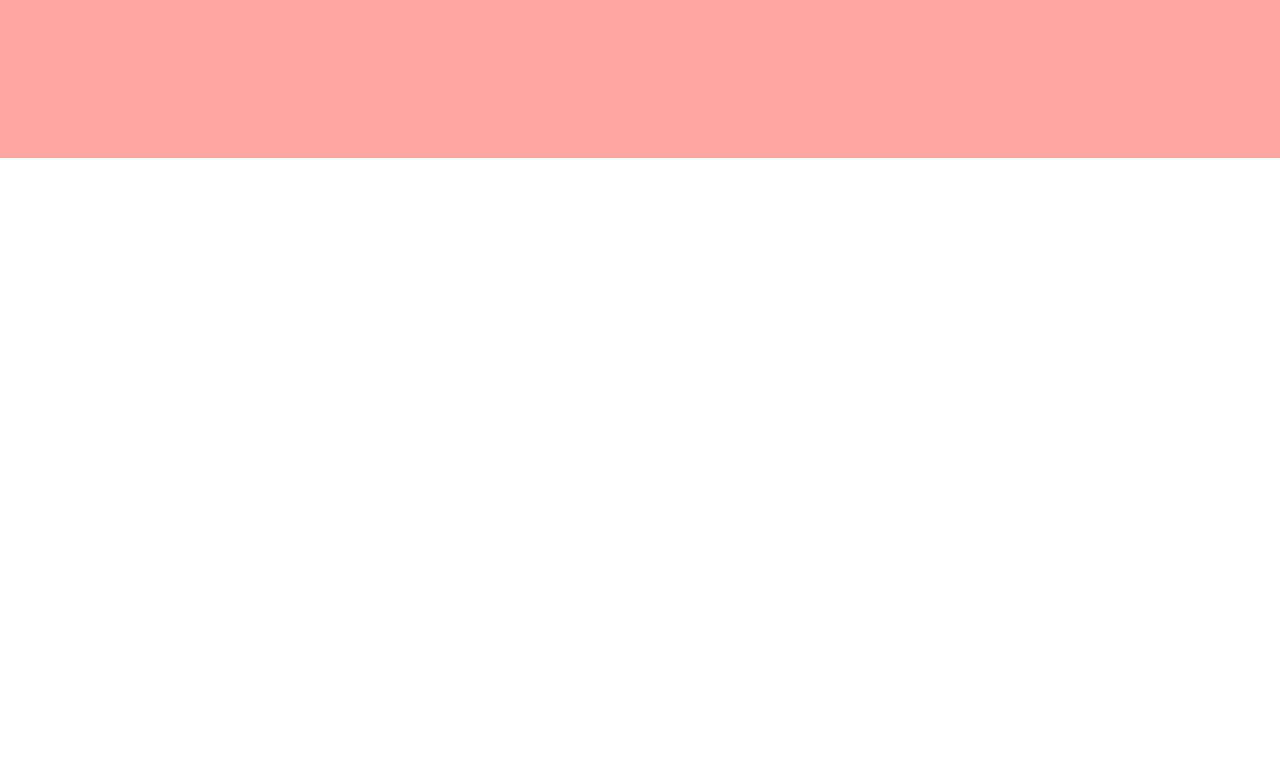
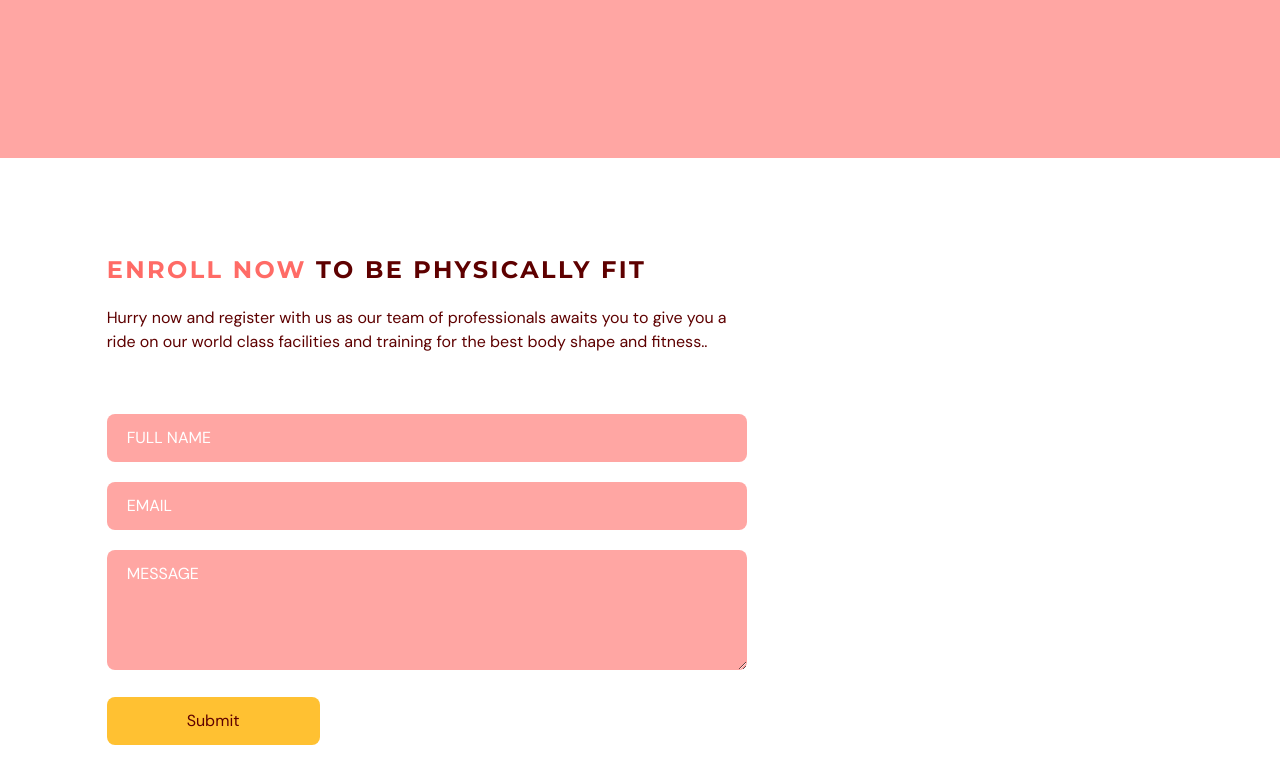
Before and after one commit to emmacodec/waspbades, a React (Vite) app: page / in a window 1280 px wide. Shown: the part 2700-3484 px from the top of the page. Before the commit the page ends 2858 px from the top, so only its background shows below. Built offline with nearby package versions, Linux system fonts and the light colour scheme.

Commit message:
working on enroll comppnent did some integration with the formsubmit API and also workes the the useForm hook

```diff
--- a/package.json
+++ b/package.json
@@ -14,7 +14,8 @@
     "framer-motion": "^10.16.4",
     "react": "^18.2.0",
     "react-anchor-link-smooth-scroll": "^1.0.12",
-    "react-dom": "^18.2.0"
+    "react-dom": "^18.2.0",
+    "react-hook-form": "^7.47.0"
   },
   "devDependencies": {
     "@types/node": "^20.7.1",
--- a/src/App.tsx
+++ b/src/App.tsx
@@ -4,6 +4,7 @@ import { SelectedPage } from "@/Shared/type"
 import Home from "@/Components/Home/Index";
 import Benefits from "@/Components/Benefits/Index";
 import Classes from "@/Components/Classes/Index";
+import Enroll from "@/Components/Enroll/Index";
 
 
 
@@ -34,6 +35,7 @@ function App() {
      <Home setSelectedPage={setSelectedPage}/>
      <Benefits setSelectedPage={setSelectedPage} />
      <Classes setSelectedPage={setSelectedPage} />
+     <Enroll setSelectedPage={setSelectedPage} />
     </div>
   )
 }
--- /dev/null
+++ b/src/Components/Enroll/Index.tsx
@@ -0,0 +1,126 @@
+import Text from "@/Shared/Text";
+import { SelectedPage } from "@/Shared/type";
+import { motion } from "framer-motion";
+import { useForm } from "react-hook-form";
+
+type Props = {
+    setSelectedPage: (value: SelectedPage) => void;
+}
+
+const Enroll = ({setSelectedPage}: Props) => {
+
+    const {
+        register,
+        trigger,
+        formState: {errors}
+    } = useForm();
+
+const handleSubmit = async (e: any) => {
+    const isCorrect = await trigger();
+    if (!isCorrect) {
+        e.preventDefault();
+    }
+}
+
+const styles = `w-full rounded-lg bg-primary-300 px-5 py-3 placeholder:text-white mt-5`
+
+  return (
+    <section id="enroll" className="mx-auto w-5/6 pt-24 pb-32">
+        <motion.div
+        onViewportEnter={() => setSelectedPage(SelectedPage.EnrollNow)}
+        >
+            {/*header*/}
+            <motion.div
+            initial="hidden"
+            whileInView='visible'
+            viewport={{once:true, amount:0.5}}
+            transition={{delay: 0.2, duration: 2}}
+            variants={{hidden:{opacity: 0, x: -50}, visible:{opacity: 1, x: 0},}}
+            className="md:w-3/5"
+            >
+                <Text>
+                    <span className="text-primary-500">Enroll Now</span> To be Physically Fit
+                </Text>
+                <p className="my-5">Hurry now and register with us as our team of professionals awaits you to give you a ride on our world class facilities and training for the best body shape and fitness..</p>
+            </motion.div>
+
+            {/*forms*/}
+            <div className="mt-10 justify-between gap-8 md:flex">
+                <motion.div
+                     initial="hidden"
+                     whileInView='visible'
+                     viewport={{once:true, amount:0.5}}
+                     transition={{delay: 0.2, duration: 2}}
+                     variants={{hidden:{opacity: 0, y: 50}, visible:{opacity: 1, y: 0},}}
+                className="mt-10 basis-3/5 md:mt-0"
+                >
+                    <form
+                    target="_blank"
+                    onSubmit={handleSubmit}
+                    method="POST"
+                    action="https://formsubmit.co/461fc081ef4670429b29fad1762e823f"
+                    >
+                        <input
+                        className={styles}
+                        type="text"
+                        placeholder="FULL NAME"
+                        {...register("name", {
+                            required: true,
+                            maxLength: 100,
+                        })}
+                        />
+                        {errors.name && (
+                            <p className="mt-1 text-primary-300">
+                                {errors.name.type === "required" && "This field is required"}
+                                {errors.name.type === "maxLength" && "Max length is a 100 character"}
+                            </p>
+                        )}
+
+                        <input
+                        className={styles}
+                        type="email"
+                        placeholder="EMAIL"
+                        {...register("email", {
+                            required: true,
+                            pattern: /^[A-Z0-9._%+-]+@[A-Z0-9.-]+\.[A-Z]{2,}$/i,
+                        })}
+                        />
+                        {errors.email && (
+                            <p className="mt-1 text-primary-300">
+                                {errors.email.type === "required" && "This field is required"}
+                                {errors.email.type === "pattern" && "Invalid email address"}
+                            </p>
+                        )}
+
+                       <textarea
+                        className={styles}
+                        rows={4}
+                        cols={40}
+                        placeholder="MESSAGE"
+                        {...register("message", {
+                            required: true,
+                            maxLength: 3000,
+                        })}
+                        />
+                        {errors.message && (
+                            <p className="mt-1 text-primary-300">
+                                {errors.message.type === "required" && "This field is required"}
+                                {errors.message.type === "maxLength" && "Max length is a 3000 character"}
+                            </p>
+                        )}
+
+                        <button
+                        type="submit"
+                        className="mt-5 rounded-lg bg-secondary-500 px-20 py-3 transition duration-500 hover:text-white"
+                        >
+                            Submit
+                        </button>
+                    </form>
+                </motion.div>
+            </div>
+        </motion.div>
+    </section>
+  )
+}
+
+export default Enroll;
```
Also changed, not shown: 2 other files (tests, documents, lock files or other folders).
